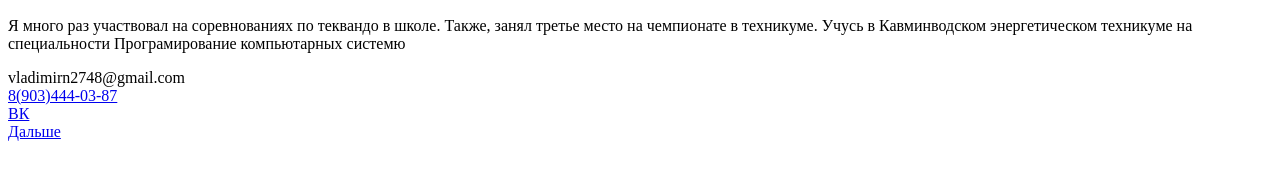
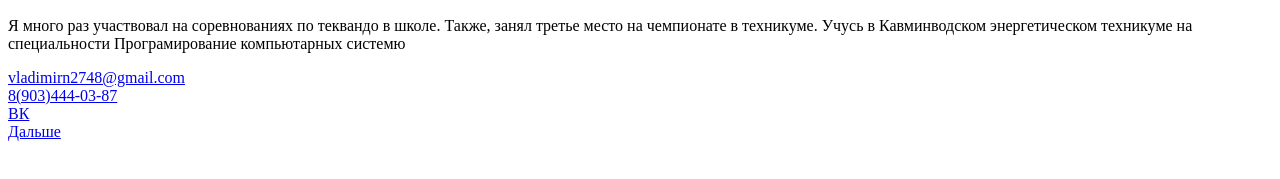
Before and after one commit to Vladimirn2/Name, a plain HTML site: page index.html in a window 1280 px wide. Shown: the part 383-562 px from the top of the page. Drawn offline with Linux system fonts and the light colour scheme.

Commit message:
Update index.html

```diff
--- a/index.html
+++ b/index.html
@@ -18,7 +18,7 @@
     </main>
     <footer>
         <p>
-            vladimirn2748@gmail.com
+            <a href="vladimirn2748@gmail.com">vladimirn2748@gmail.com</a>
             <br> <a href="tel:+79182983280">8(903)444-03-87</a>
             <br> <a href="https://vk.com/industrial4" target="_blank">ВК</a>
             <br> <a href="index1.html">Дальше</a>
```
